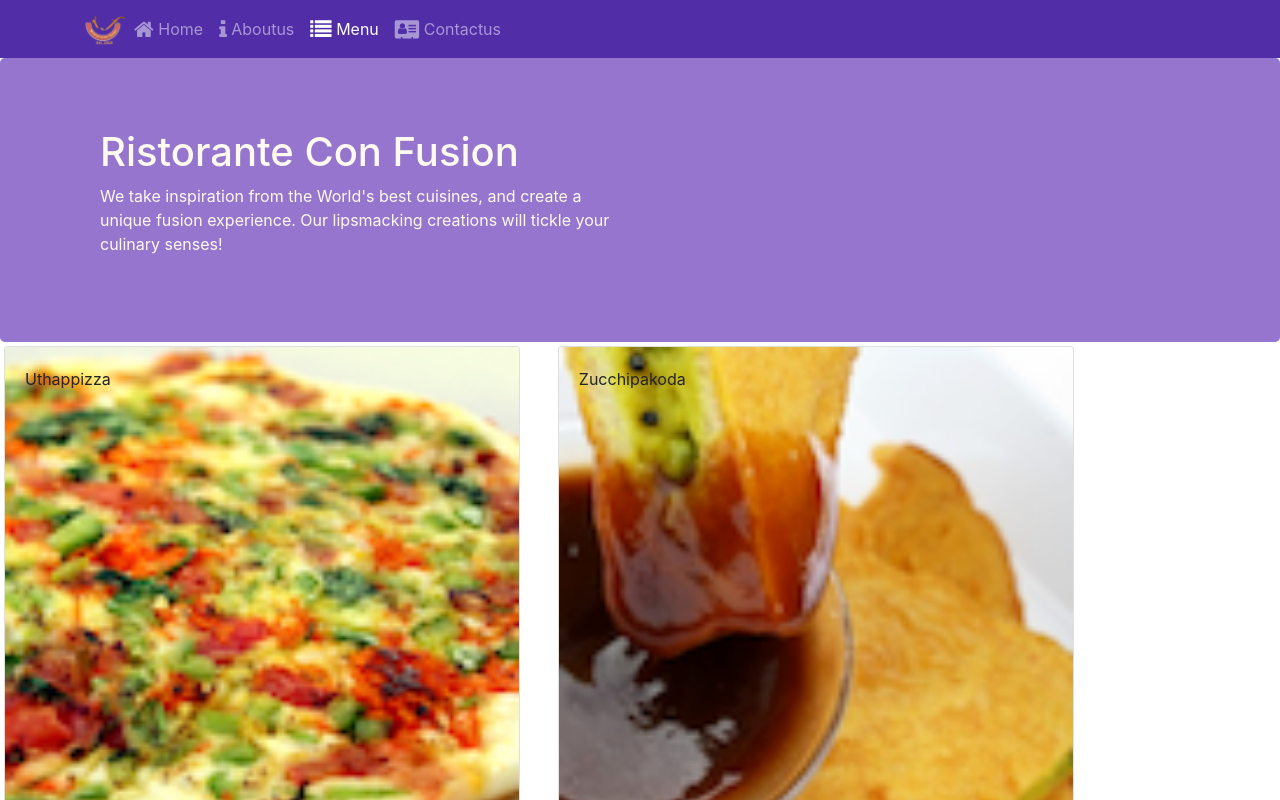
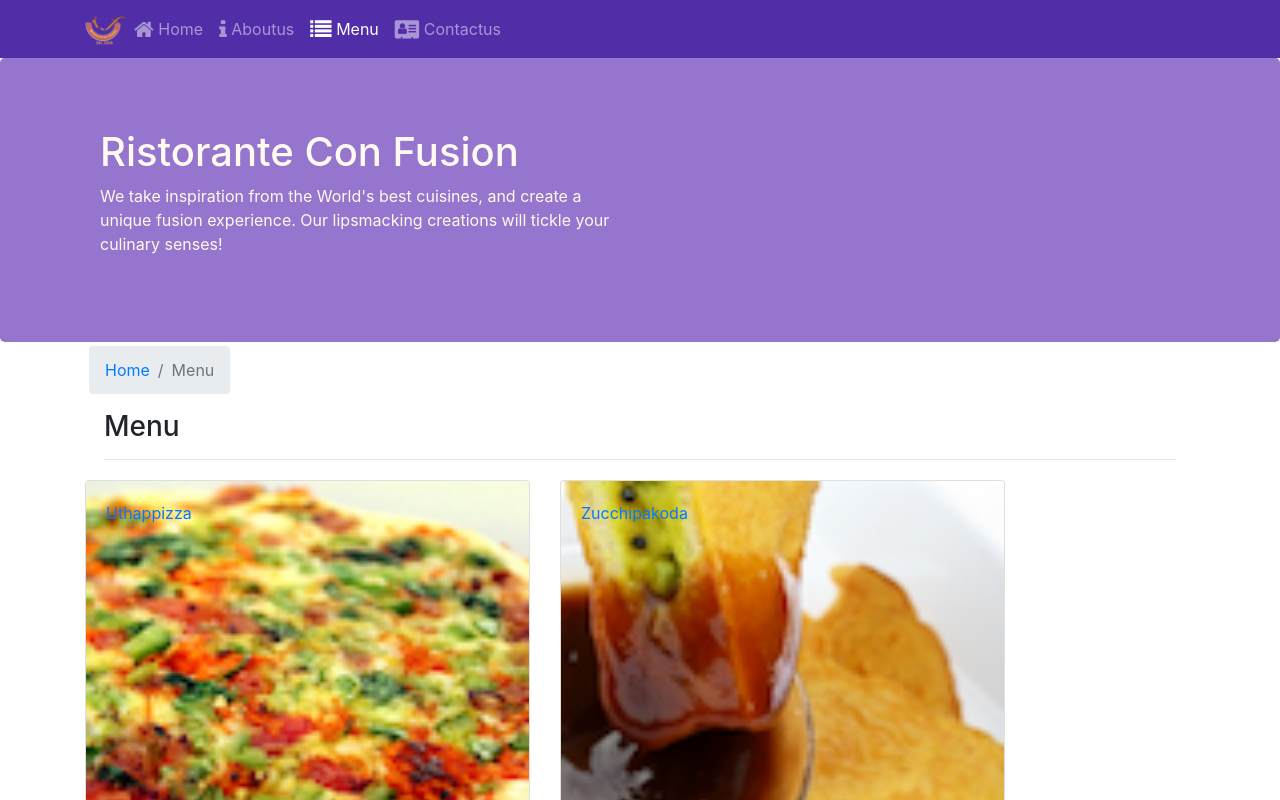
Before and after one commit to mohitdd/FE-Web-Developement-with-React, a React (Create React App) app: page /menu in a window 1280 px wide. Shown: the top 800 px of the page. Built offline with nearby package versions, Linux system fonts and the light colour scheme.

Commit message:
Single page application part2

```diff
--- a/src/components/ContactComponent.js
+++ b/src/components/ContactComponent.js
@@ -1,8 +1,22 @@
 import React from "react";
+import { Breadcrumb, BreadcrumbItem } from "reactstrap";
+import { Link } from "react-router-dom";
 
 function Contact(props) {
   return (
     <div className="container">
+      <div className="row m-1">
+        <Breadcrumb>
+          <BreadcrumbItem>
+            <Link to="/home">Home</Link>
+          </BreadcrumbItem>
+          <BreadcrumbItem active>Contact Us</BreadcrumbItem>
+        </Breadcrumb>
+        <div className="col-12">
+          <h3>Contact Us</h3>
+          <hr />
+        </div>
+      </div>
       <div className="row row-content">
         <div className="col-12">
           <h3>Location Information</h3>
--- a/src/components/DishdetailComponent.js
+++ b/src/components/DishdetailComponent.js
@@ -1,5 +1,14 @@
 import React from "react";
-import { Card, CardImg, CardText, CardBody, CardTitle } from "reactstrap";
+import {
+  Card,
+  CardImg,
+  CardText,
+  CardBody,
+  CardTitle,
+  BreadcrumbItem,
+  Breadcrumb
+} from "reactstrap";
+import { Link } from "react-router-dom";
 
 function RenderDish({ dish }) {
   console.log("The dish to be rendered is :" + dish.name);
@@ -40,15 +49,29 @@
 }
 
 function DishDetail(props) {
-  console.log("Dishdetail component render is invoked");
+  console.log("Dishdetail component render is invoked" + props.comments);
   if (props.dishSelect != null) {
     return (
-      <div className="row">
-        <div className="col-12 col-md-5 m-1">
-          <RenderDish dish={props.dishSelect}></RenderDish>
+      <div className="container">
+        <div className="row m-1">
+          <Breadcrumb>
+            <BreadcrumbItem>
+              <Link to="/menu">Menu</Link>
+            </BreadcrumbItem>
+            <BreadcrumbItem active>{props.dishSelect.name}</BreadcrumbItem>
+          </Breadcrumb>
+          <div className="col-12">
+            <h3>{props.dishSelect.name}</h3>
+            <hr />
+          </div>
         </div>
-        <div className="col-12 col-md-5 m-1">
-          <RenderComments comments={props.dishSelect.comments}></RenderComments>
+        <div className="row">
+          <div className="col-12 col-md-5 m-1">
+            <RenderDish dish={props.dishSelect}></RenderDish>
+          </div>
+          <div className="col-12 col-md-5 m-1">
+            <RenderComments comments={props.comments}></RenderComments>
+          </div>
         </div>
       </div>
     );
--- a/src/components/MainComponent.js
+++ b/src/components/MainComponent.js
@@ -38,6 +38,22 @@
         ></Home>
       );
     };
+
+    const DishWithId = ({ match }) => {
+      console.log("The item we are going to render has dish id" + match.params);
+      return (
+        <DishDetail
+          dishSelect={
+            this.state.dishes.filter(
+              dish => dish.id === parseInt(match.params.dishId, 10)
+            )[0]
+          }
+          comments={this.state.comments.filter(
+            comment => comment.dishId === parseInt(match.params.dishId, 10)
+          )}
+        />
+      );
+    };
     console.log("Render method invoked for the main menu");
     return (
       <div>
@@ -49,6 +65,7 @@
             path="/menu"
             component={() => <Menu dishes={this.state.dishes} />}
           />
+          <Route path="/menu/:dishId" component={DishWithId}></Route>
           <Route path="/contactus" component={Contact}></Route>
           <Redirect to="/home"></Redirect>
         </Switch>
--- a/src/components/MenuComponent.js
+++ b/src/components/MenuComponent.js
@@ -1,13 +1,23 @@
 import React from "react";
-import { Card, CardImg, CardTitle, CardImgOverlay } from "reactstrap";
+import {
+  Card,
+  CardImg,
+  CardTitle,
+  CardImgOverlay,
+  Breadcrumb,
+  BreadcrumbItem
+} from "reactstrap";
+import { Link } from "react-router-dom";
 
 function RenderMenuItem({ dish, onClick }) {
   return (
-    <Card onClick={() => onClick(dish.id)}>
-      <CardImg width="100%" src={dish.image} alt={dish.name} />
-      <CardImgOverlay>
-        <CardTitle>{dish.name}</CardTitle>
-      </CardImgOverlay>
+    <Card>
+      <Link to={`/menu/${dish.id}`}>
+        <CardImg width="100%" src={dish.image} alt={dish.name} />
+        <CardImgOverlay>
+          <CardTitle>{dish.name}</CardTitle>
+        </CardImgOverlay>
+      </Link>
     </Card>
   );
 }
@@ -15,14 +25,26 @@
 const Menu = props => {
   const menu = props.dishes.map(dish => {
     return (
-      <div key={dish.id} className="col-12 col-md-5 m-1">
+      <div key={dish.id} className="col-12 col-md-5">
         <RenderMenuItem dish={dish} onClick={props.onClick}></RenderMenuItem>
       </div>
     );
   });
 
   return (
-    <div>
+    <div className="container">
+      <div className="row m-1">
+        <Breadcrumb>
+          <BreadcrumbItem>
+            <Link to="/home">Home</Link>
+          </BreadcrumbItem>
+          <BreadcrumbItem active>Menu</BreadcrumbItem>
+        </Breadcrumb>
+        <div className="col-12">
+          <h3>Menu</h3>
+          <hr />
+        </div>
+      </div>
       <div className="row">{menu}</div>
     </div>
   );
```
